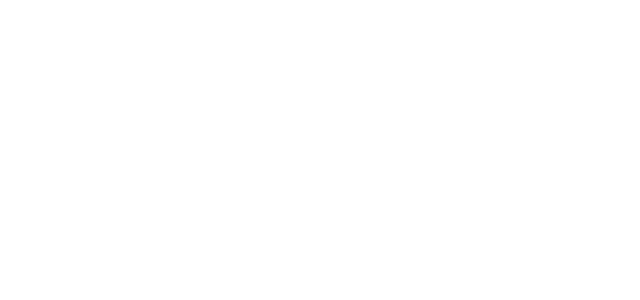
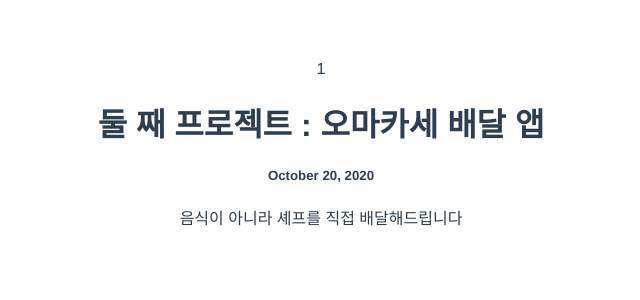
Before and after one commit to mingzzi96/vuelog, a Vue app: page /detail/1 in a window 1280 px wide. Before the commit this address had no page. Shown: the top 300 px of the page, without its empty margins (319-959 px from the left). Built offline with nearby package versions, Linux system fonts and the light colour scheme.

Commit message:
feat: 라우터 param id 활용해서 상세 페이지 출력하기

```diff
--- a/src/App.vue
+++ b/src/App.vue
@@ -11,11 +11,10 @@
   name: 'App',
   data(){
     return {
-      posts: ListData
+      posts: ListData,
     }
   },
   components: {
-    // List,
   }
 }
 </script>
--- a/src/components/detail.vue
+++ b/src/components/detail.vue
@@ -1,14 +1,18 @@
 <template>
+{{$route.params.id}}
   <div>
-    <h1>제목입니다</h1>
-    <h5>2024.07.02</h5>
-    <p>컨텐츠 내용 입니다</p>
+    <h1>{{posts[$route.params.id].title}}</h1>
+    <h5>{{posts[$route.params.id].date}}</h5>
+    <p>{{posts[$route.params.id].content}}</p>
   </div>
 </template>
 
 <script>
 export default {
-    name: "DetailPage"
+    name: "DetailPage",
+    props: {
+        posts: Array
+    }
 }
 </script>
 
--- a/src/components/list.vue
+++ b/src/components/list.vue
@@ -1,7 +1,9 @@
 <template>
 <router-link to="/">home으로...</router-link>
 <div v-for="(post, index) in posts" :key="post.title + index">
-  <h4>{{post.title}}</h4>
+  <h4>
+    <router-link to="detail/">{{post.title}}</router-link>
+  </h4>
   <!-- <h5>{{post.content}}</h5> -->
   <p>{{post.date}}</p>
   <br>
--- a/src/router.js
+++ b/src/router.js
@@ -9,7 +9,7 @@
     component: List,
   },
   {
-    path: "/detail",
+    path: "/detail/:id",
     component: Detail,
   },
   {
```
